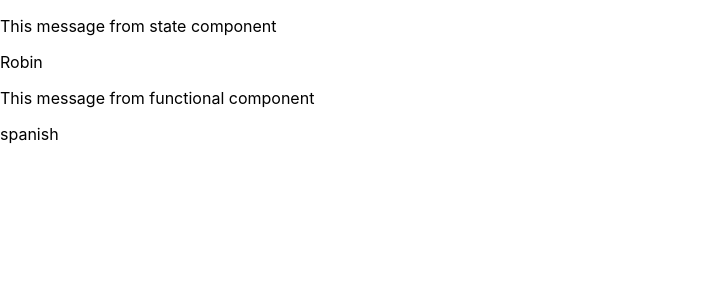
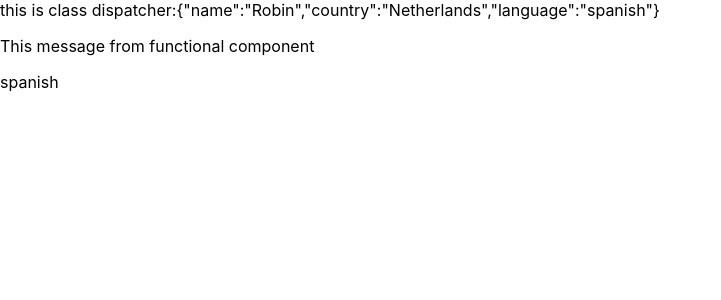
Before and after one commit to RavitejaPatel/ReactJSLabswithUnitTests, a React (Create React App) app in the folder componenttypesin_react/: page / in a window 1280 px wide. Shown: the top 300 px of the page, without its empty margins (0-721 px from the left). Built offline with nearby package versions, Linux system fonts and the light colour scheme.

Commit message:
added state and props and how to send state data

```diff
--- a/componenttypesin_react/src/ClassComponent.js
+++ b/componenttypesin_react/src/ClassComponent.js
@@ -1,4 +1,5 @@
 import React, { Component } from 'react';
+import ClassDispatcher from './ClassDispatcher'
 
 class ClassComponent extends Component {
     state =
@@ -10,8 +11,7 @@ class ClassComponent extends Component {
     render() {
         return (
             <div>
-                <p>This message from state component</p>
-                {this.state.name}
+                <ClassDispatcher state={this.state} />
             </div>
         );
     }
--- /dev/null
+++ b/componenttypesin_react/src/ClassDispatcher.js
@@ -0,0 +1,13 @@
+import React, { Component } from 'react';
+
+class ClassDispatcher extends Component {
+    render() {
+        return (
+            <div>
+                <div>this is class dispatcher:{JSON.stringify(this.props.state)}</div>
+            </div>
+        );
+    }
+}
+
+export default ClassDispatcher;
```
